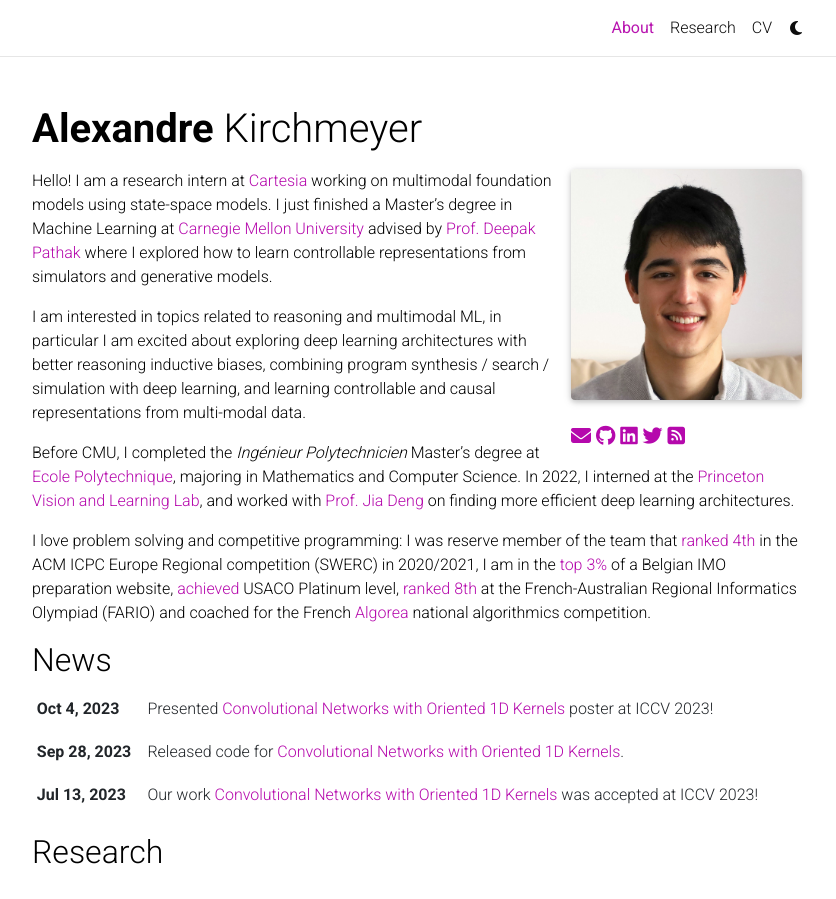
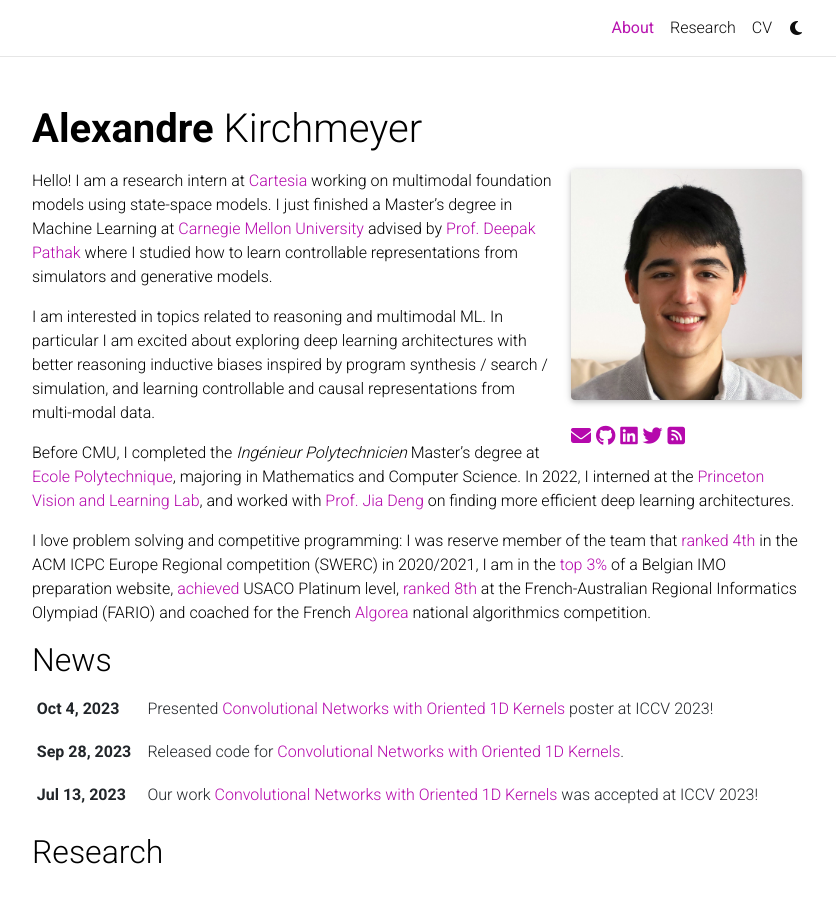
Before and after one commit to akirchmeyer/akirchmeyer, a Jekyll site: the page built from _pages/about.md, in a window 1280 px wide and 1073 px high, cut to the strip 0-899 px from the top of the window. Shown: the whole strip, without its empty margins (223-1059 px from the left). Built offline with Jekyll 4.4.1, drawn with Linux system fonts in a browser that asks for light colours; full-size pictures stand in for the smaller copies a plugin makes; comment, search, counter and statistics services are not loaded; a style sheet for code colours, icons or effects is not loaded.

Commit message:
Update about.md

```diff
--- a/_pages/about.md
+++ b/_pages/about.md
@@ -17,9 +17,9 @@
 social: false  # includes social icons at the bottom of the page
 ---
 
-Hello! I am a research intern at [Cartesia](https://cartesia.ai/) working on multimodal foundation models using state-space models. I just finished a Master's degree in Machine Learning at [Carnegie Mellon University](https://www.ml.cmu.edu) advised by [Prof. Deepak Pathak](https://www.cs.cmu.edu/~dpathak) where I explored how to learn controllable representations from simulators and generative models.
+Hello! I am a research intern at [Cartesia](https://cartesia.ai/) working on multimodal foundation models using state-space models. I just finished a Master's degree in Machine Learning at [Carnegie Mellon University](https://www.ml.cmu.edu) advised by [Prof. Deepak Pathak](https://www.cs.cmu.edu/~dpathak) where I studied how to learn controllable representations from simulators and generative models.
 
-I am interested in topics related to reasoning and multimodal ML, in particular I am excited about exploring deep learning architectures with better reasoning inductive biases, combining program synthesis / search / simulation with deep learning, and learning controllable and causal representations from multi-modal data.
+I am interested in topics related to reasoning and multimodal ML. In particular I am excited about exploring deep learning architectures with better reasoning inductive biases inspired by program synthesis / search / simulation, and learning controllable and causal representations from multi-modal data.
 
 Before CMU, I completed the [_Ingénieur Polytechnicien_](https://programmes.polytechnique.edu/en/ingenieur-polytechnicien-program/ingenieur-polytechnicien-program) Master's degree at [Ecole Polytechnique](https://www.polytechnique.edu), majoring in Mathematics and Computer Science. In 2022, I interned at the [Princeton Vision and Learning Lab](https://pvl.cs.princeton.edu), and worked with [Prof. Jia Deng](https://www.cs.princeton.edu/~jiadeng/) on finding more efficient deep learning architectures.
 
```
